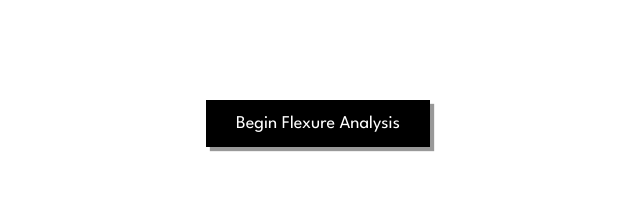
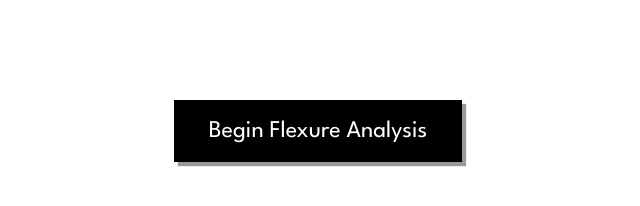
Before and after one commit to AmnaxKhan/Ctrl-Alt-Del, a plain HTML site: page front_end/index4.html in a window 1280 px wide. Shown: the whole page, without its empty margins (322-962 px from the left). Drawn offline with Linux system fonts and the light colour scheme.

Commit message:
Update index4.html

```diff
--- a/front_end/index4.html
+++ b/front_end/index4.html
@@ -16,12 +16,12 @@
         color: white;
         box-shadow: 4px 4px 1px rgba(0, 0, 0, 0.4); /* Adds a shadow effect */
         border: none; /* Removes the default button border */
-        padding: 15px 30px; /* Adds padding inside the button */
+        padding: 20px 35px; /* Adds padding inside the button */
         border-radius: 0px; /* Rounds the corners of the button */
         cursor: pointer; /* Changes the cursor to a pointer on hover */
         font-family: 'League Spartan', sans-serif; /* Sets the font to League Spartan */
         transition: background-color 0.3s ease, box-shadow 0.3s ease; /* Smooth transition for the shadow */
-        font-size: 18px; /* Increases font size for better readability */
+        font-size: 24px; /* Increases font size for better readability */
     }
     .button:hover {
         background-color: #444; /* Darker gray color */
```
